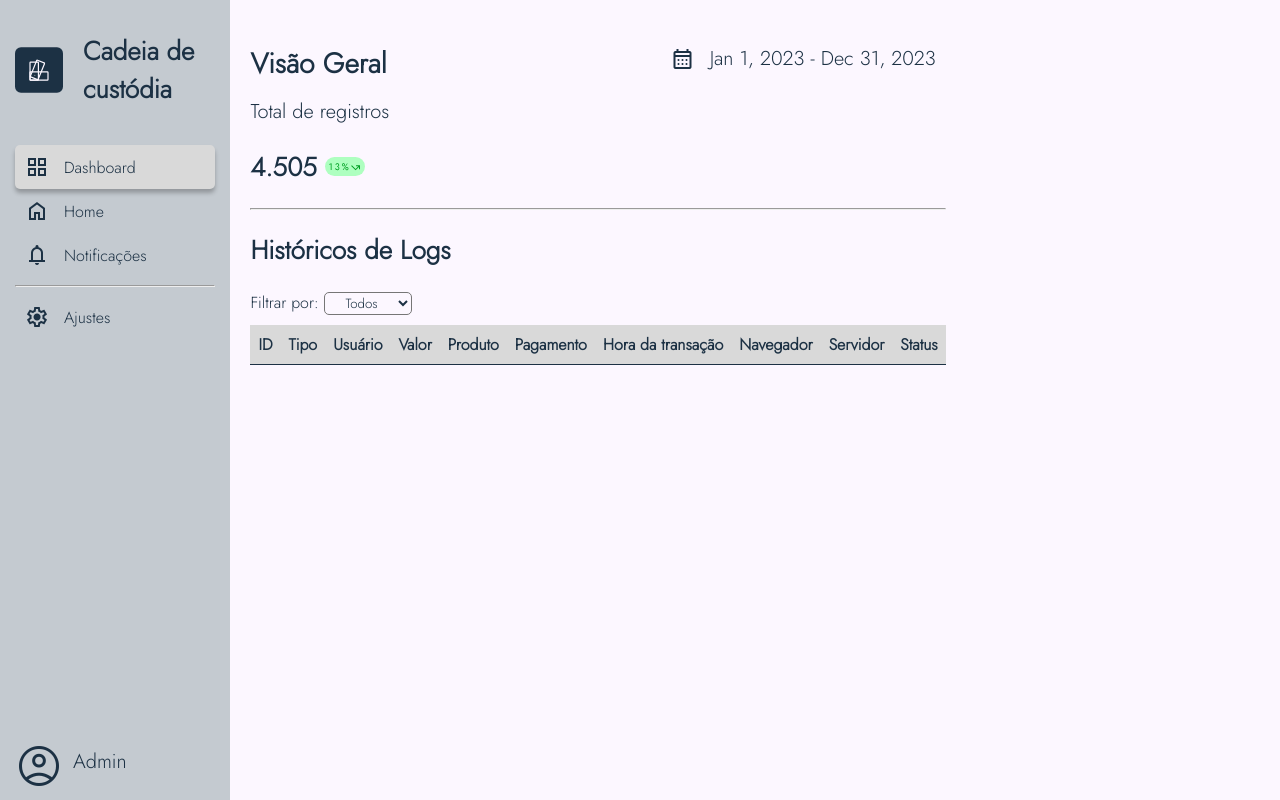
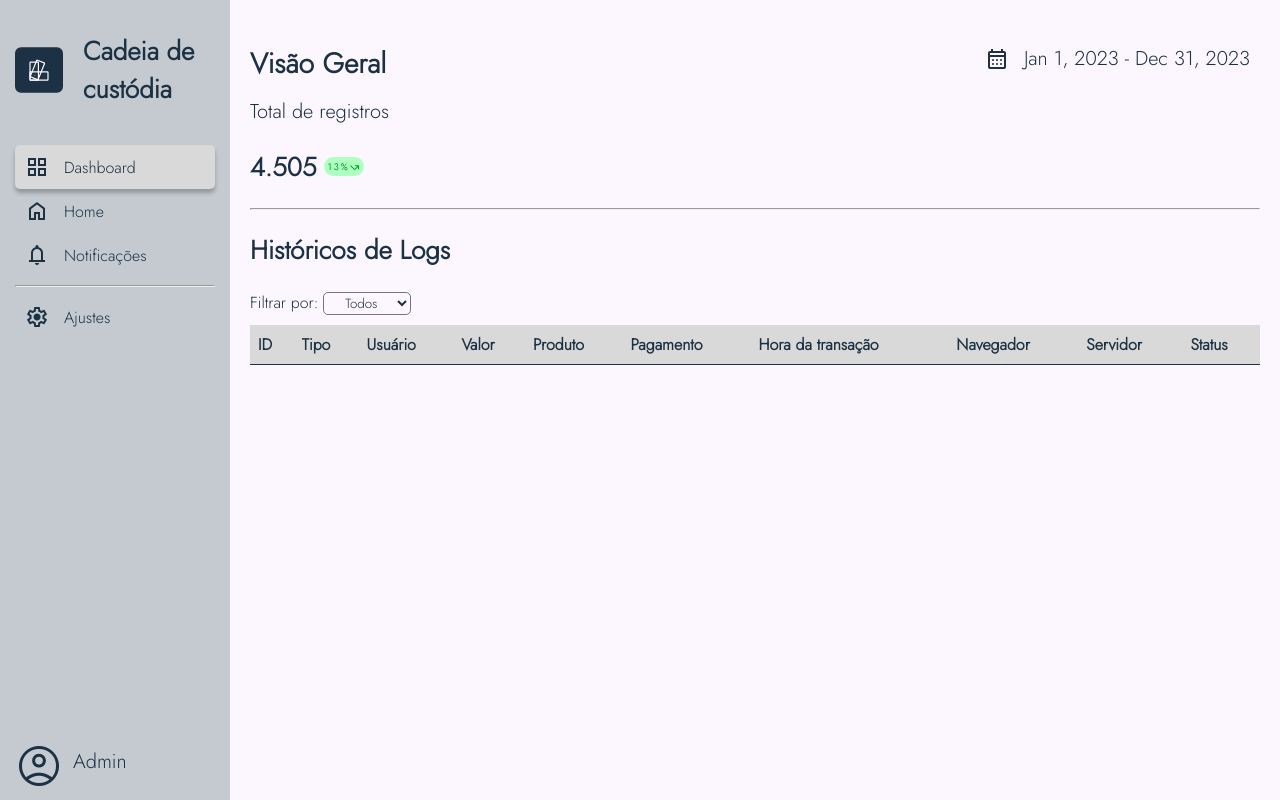
Before and after one commit to Ana-Laura-Moratelli/gerenciador-logs, a Flask app: template src/templates/dashboard.html in a window 1280 px wide. Run offline with Flask 3, Linux system fonts and the light colour scheme; the template is opened without the code that fills it, so the values that code supplies are empty; some libraries are stand-ins or nearby versions.

Commit message:
Atualizei a tabela

```diff
--- a/src/static/css/style.css
+++ b/src/static/css/style.css
@@ -12,7 +12,7 @@
 body{
     background-color: var(--branco);
     margin: 0;
-    margin-left: 18%;
+    margin-left: 230px;
     padding: 0;
 }
 h1{
@@ -28,6 +28,13 @@ p{
 
 
 /* CONTAINERS */
+.container-principal{
+    width: 100%;
+
+}
+#chart_div {
+    box-sizing: border-box;
+}
 .container {
     display: flex;
 }
```
